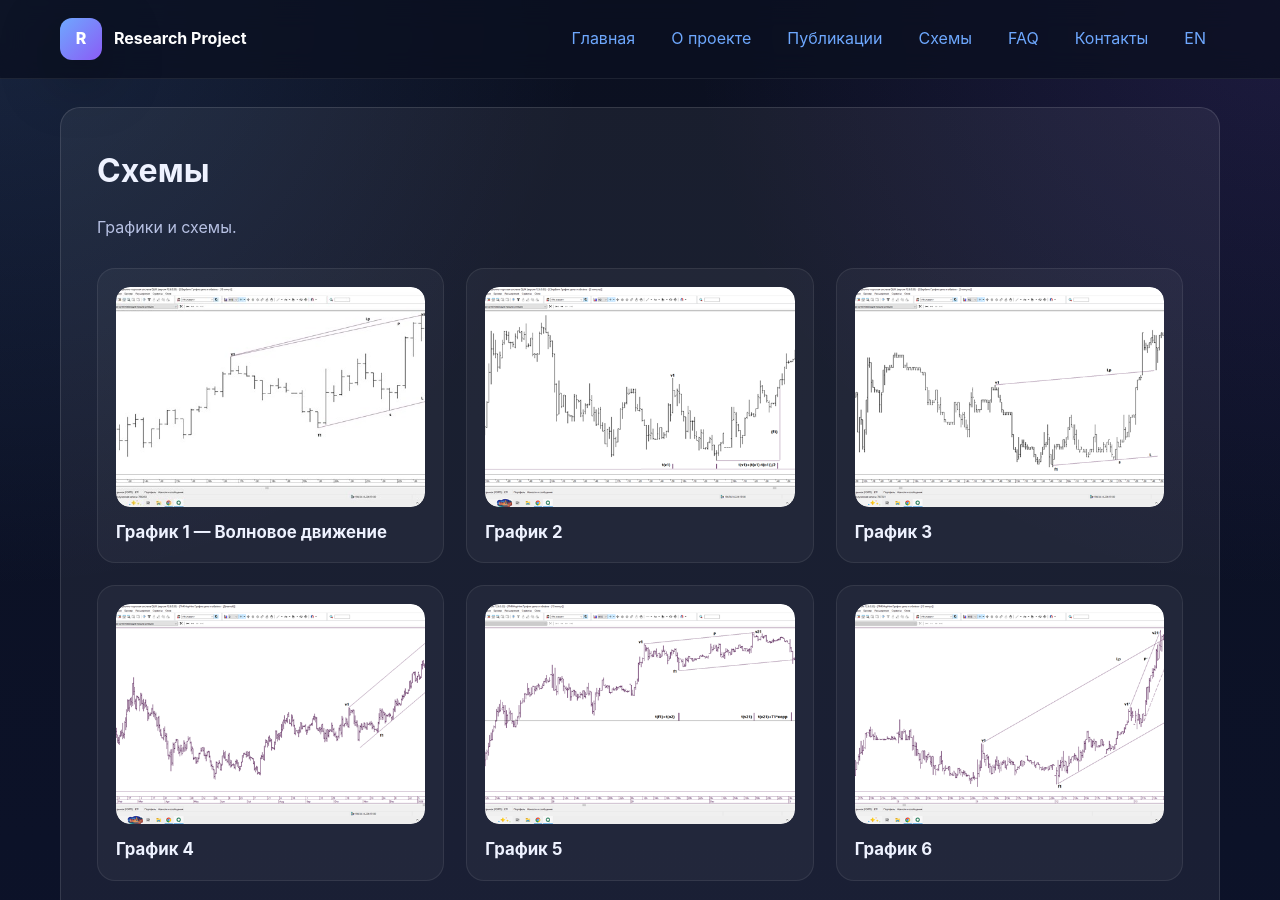
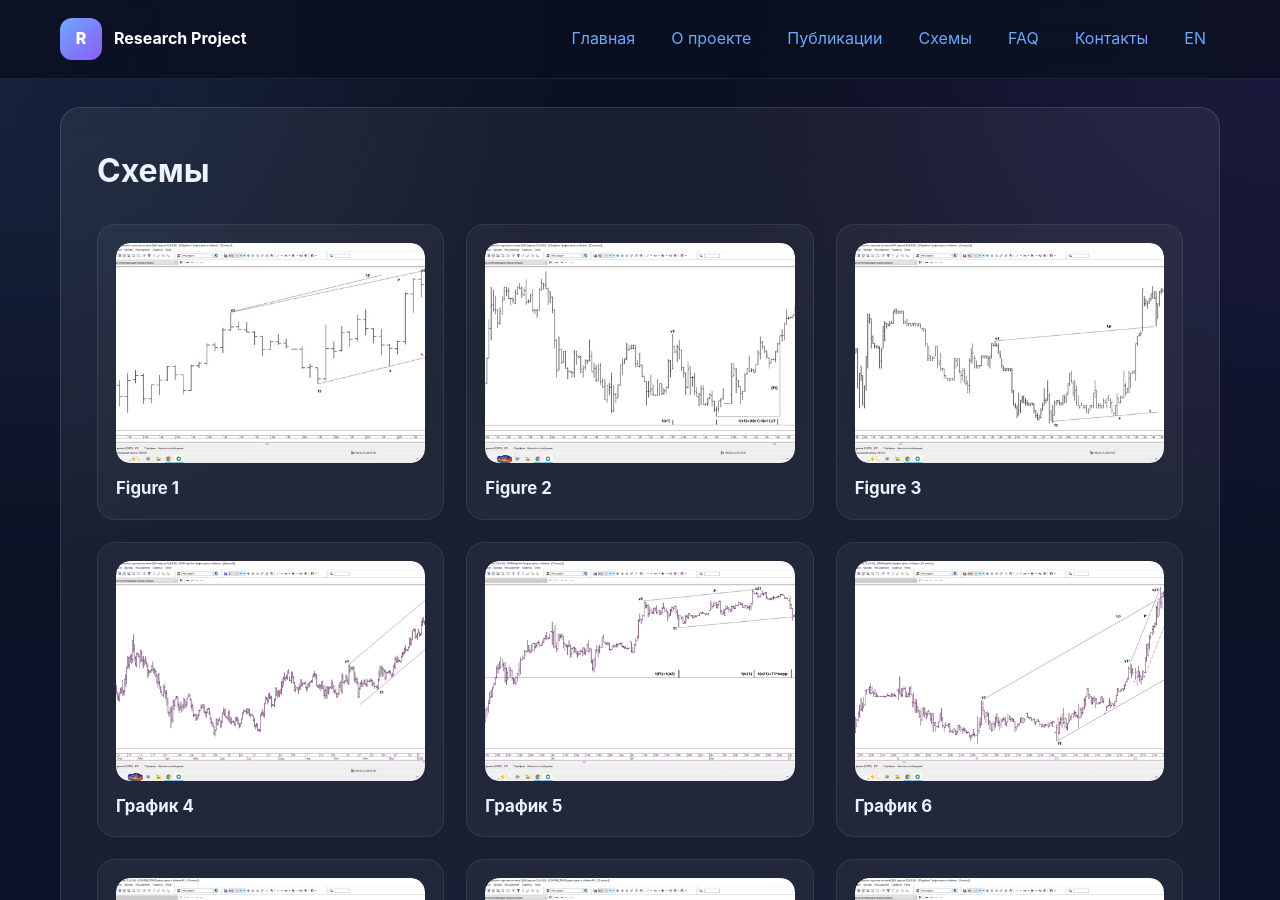
Before and after one commit to naoumov-ilia/naoumov-ilia.github.io, a Jekyll site: the page built from ru/diagrams/index.md, in a window 1280 px wide and 900 px high. Built offline with Jekyll 4.4.1, drawn with Linux system fonts in a browser that asks for light colours.

Commit message:
Update index.md

```diff
--- a/ru/diagrams/index.md
+++ b/ru/diagrams/index.md
@@ -3,7 +3,7 @@ layout: page
 title: Схемы
 lang: ru
 ref: diagrams
-description: Графики и схемы.
+description:
 permalink: /ru/diagrams/
 ---
 
@@ -15,7 +15,7 @@ permalink: /ru/diagrams/
     </a>
     <h3 class="diagram-thumb-title">
       <a href="{{ '/ru/diagrams/graph-1/' | relative_url }}" target="_blank" rel="noopener">
-        График 1 — Волновое движение
+        Figure 1
       </a>
     </h3>
   </article>
@@ -26,7 +26,7 @@ permalink: /ru/diagrams/
     </a>
     <h3 class="diagram-thumb-title">
       <a href="{{ '/ru/diagrams/graph-2/' | relative_url }}" target="_blank" rel="noopener">
-        График 2
+        Figure 2
       </a>
     </h3>
   </article>
@@ -37,7 +37,7 @@ permalink: /ru/diagrams/
     </a>
     <h3 class="diagram-thumb-title">
       <a href="{{ '/ru/diagrams/graph-3/' | relative_url }}" target="_blank" rel="noopener">
-        График 3
+        Figure 3
       </a>
     </h3>
   </article>
```
